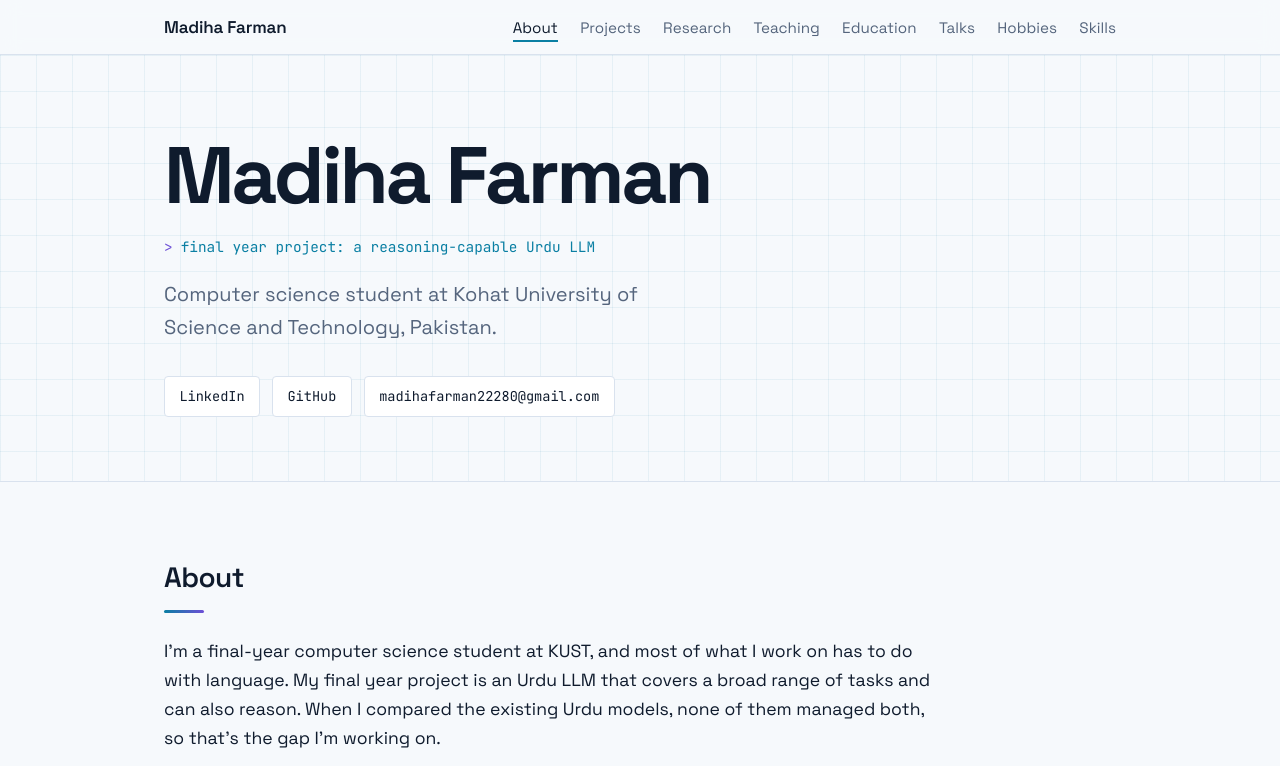
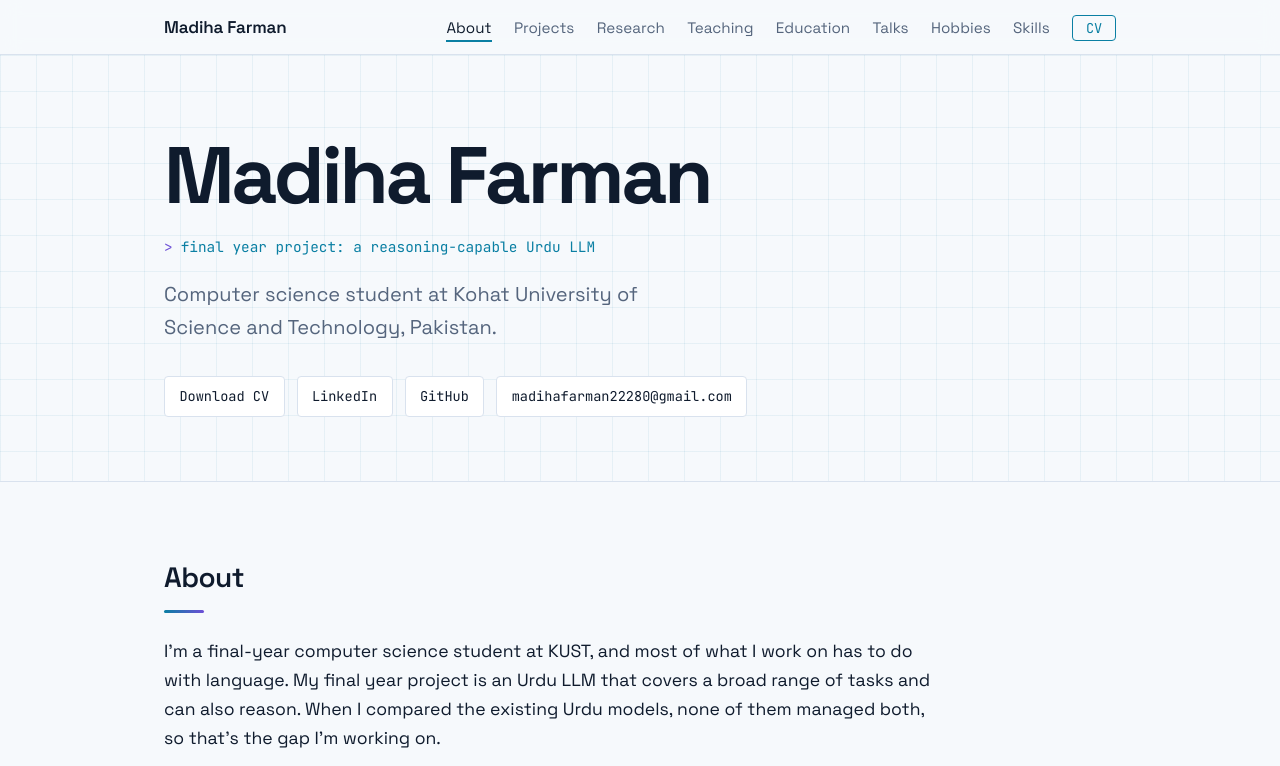
Before and after one commit to MadihaFarman/MadihaFarman.github.io, a plain HTML site: page index.html in a window 1280 px wide. Shown: the top 766 px of the page. Drawn offline with Linux system fonts and the light colour scheme.

Commit message:
Add CV download link and fix title formatting
Added a CV download link and updated title formatting.

```diff
--- a/index.html
+++ b/index.html
@@ -3,7 +3,7 @@
 <head>
 <meta charset="utf-8">
 <meta name="viewport" content="width=device-width, initial-scale=1">
-<title>Madiha Farman </title>
+<title>Madiha Farman</title>
 <meta name="description" content="Madiha Farman is a computer science student at Kohat University of Science and Technology, building a reasoning-capable Urdu LLM for her final year project.">
 <link rel="preconnect" href="https://fonts.googleapis.com">
 <link rel="preconnect" href="https://fonts.gstatic.com" crossorigin>
@@ -75,6 +75,15 @@
   nav a { color: var(--muted); text-decoration: none; font-size: 0.95rem; padding: 0.2rem 0; border-bottom: 2px solid transparent; }
   nav a:hover { color: var(--ink); }
   nav a.active { color: var(--ink); border-bottom-color: var(--accent); }
+  nav a.cv-btn {
+    color: var(--accent);
+    border: 1px solid var(--accent);
+    border-radius: 4px;
+    padding: 0.2rem 0.8rem;
+    font-family: var(--mono);
+    font-size: 0.85rem;
+  }
+  nav a.cv-btn:hover { background: var(--accent); color: var(--bg); }
 
   /* Hero */
   .hero {
@@ -227,6 +236,7 @@
         <li><a href="#talks">Talks</a></li>
         <li><a href="#hobbies">Hobbies</a></li>
         <li><a href="#skills">Skills</a></li>
+        <li><a class="cv-btn" href="Madiha-Farman-CV.pdf" download>CV</a></li>
       </ul>
     </nav>
   </div>
@@ -239,6 +249,7 @@
     <p class="tagline">Computer science student at Kohat University of Science and Technology, Pakistan.</p>
     <div class="links">
       <!-- Replace YOUR-HANDLE with the part of your LinkedIn address after /in/ -->
+      <a href="Madiha-Farman-CV.pdf" download>Download CV</a>
       <a href="https://www.linkedin.com/in/YOUR-HANDLE">LinkedIn</a>
       <a href="https://github.com/MadihaFarman">GitHub</a>
       <a href="mailto:madihafarman22280@gmail.com">madihafarman22280@gmail.com</a>
@@ -307,7 +318,7 @@
       <h3>Research Intern, LLM and TTS</h3>
       <p class="meta"><span class="date">Jul to Sep 2026</span>CallRollin, National Incubation Center, Islamabad</p>
       <ul class="points">
-        <li>Compared three Urdu LLMs (Alif-8B, Qalb-8B, Riazi-8B) on training data, fine-tuning method and published results. None of them combines broad task coverage with strong reasoning.</li>
+        <li>Evaluated three Urdu LLMs (Alif-8B, Qalb-8B, Riazi-8B) on training data, fine-tuning method and published results. None of them combines broad task coverage with strong reasoning.</li>
         <li>Proposed a five-step plan for the team's own Urdu LLM: test base models (Qwen3, Llama-3.1, Gemma), build a billion-token Urdu corpus, fine-tune on human-written chain-of-thought data beyond math, set up an independent evaluation suite, and try RL-based reasoning tuning (GRPO).</li>
         <li>Tested about 60 Urdu TTS outputs on unvocalized text and found about 55 mispronounced. I traced the errors to homograph ambiguity from missing diacritics (zair, zabar, pesh) and proposed a diacritization step before synthesis.</li>
       </ul>
```
